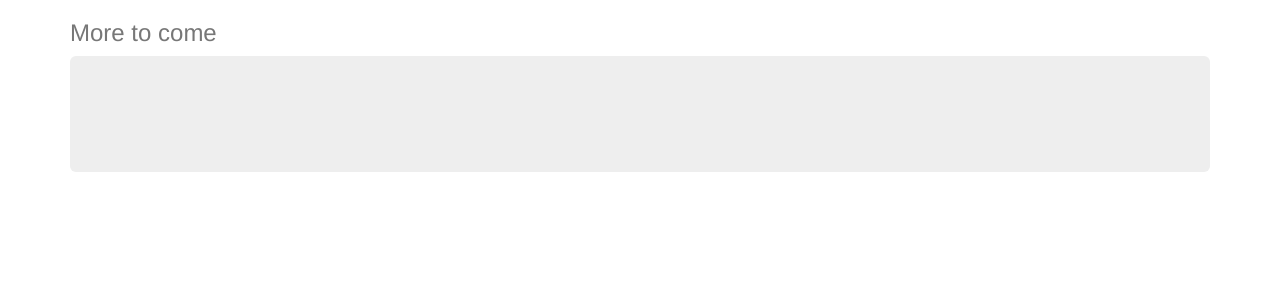
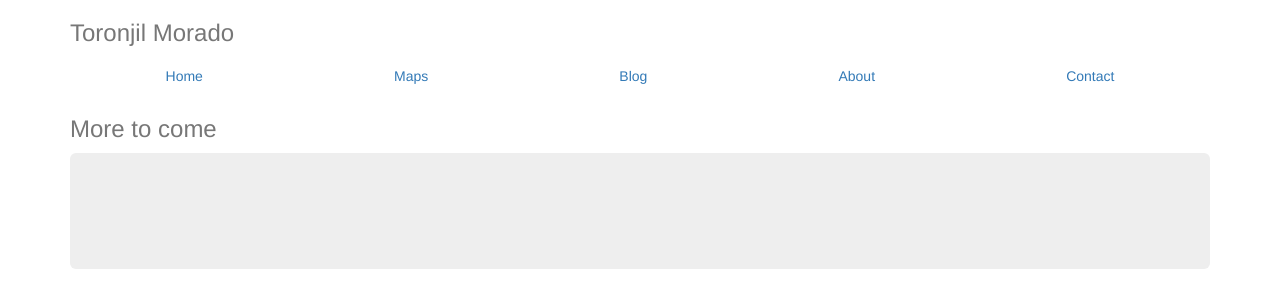
Before and after one commit to gsvaldes/toronjil, a Django app: template templates/morado/index.html in a window 1280 px wide. Shown: the top 308 px of the page. Run offline with Django 3.2, Linux system fonts and the light colour scheme; the template is opened without the code that fills it, so the values that code supplies are empty; some libraries are stand-ins or nearby versions.

Commit message:
converted home view to TemplateView and added dummy links to home page

```diff
--- a/templates/morado/index.html
+++ b/templates/morado/index.html
@@ -7,6 +7,19 @@
   </head>
   <body>
     <div class="container">
+
+      <div class="masthead">
+        <h3 class="text-muted">Toronjil Morado</h3>
+        <nav>
+          <ul class="nav nav-justified">
+            <li class="active"><a href="#">Home</a></li>
+            <li><a href="#">Maps</a></li>
+            <li><a href="#">Blog</a></li>
+            <li><a href="#">About</a></li>
+            <li><a href="#">Contact</a></li>
+          </ul>
+        </nav>
+      </div>
 
       <div class="header">
         <h3 class="text-muted">More to come</h3>
--- a/toronjil/urls.py
+++ b/toronjil/urls.py
@@ -3,7 +3,7 @@ from django.contrib import admin
 
 urlpatterns = patterns('',
     # Examples:
-    url(r'^$', 'morado.views.home', name='home'),
+    url(r'^$', 'morado.views.HomeView.as_view()', name='home'),
     # url(r'^/tasklist$', 'morado.views.tasklist', name='tasklist'),
     # url(r'^blog/', include('blog.urls')),
 
```
Also changed, not shown: morado/views.py (+9 -3 lines).
